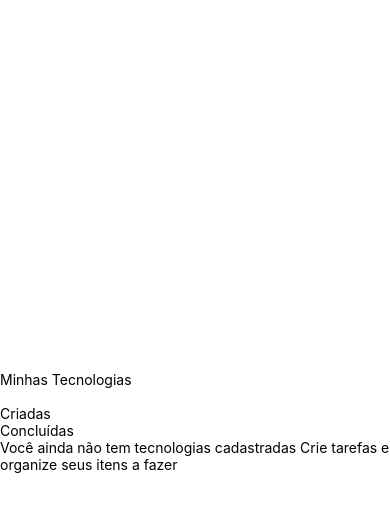
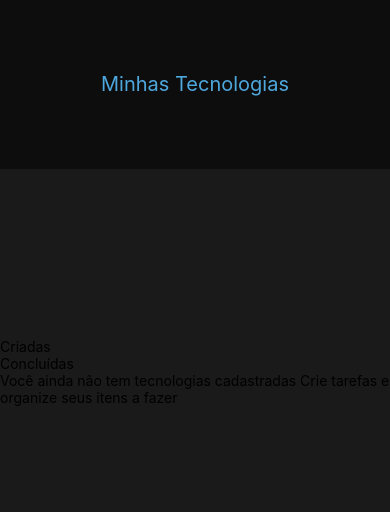
Before and after one commit to Robson-William/pdm-atividade-individual-01, a React Native app: screen / in a window 390 px wide. Shown: the top 512 px of the page. Built offline with nearby package versions, Linux system fonts and the light colour scheme.

Commit message:
Adicionando css do header e cor do background

```diff
--- /dev/null
+++ b/App.theme.ts
@@ -0,0 +1,11 @@
+import { StyleSheet } from "react-native";
+import themes from "./src/global/styles/themes";
+
+const styles = StyleSheet.create({
+    container: {
+      flex: 1,
+      backgroundColor: themes.colors.gray_600,
+    },
+  });
+
+export default styles;
--- a/App.tsx
+++ b/App.tsx
@@ -1,5 +1,8 @@
 import { StatusBar } from 'expo-status-bar';
-import { StyleSheet, View } from 'react-native';
+import { View } from 'react-native';
+
+import styles from './App.theme';
+
 import MyTech from "./src/screens/MyTech/MyTech";
 
 export default function App() {
@@ -10,12 +13,3 @@ export default function App() {
     </View>
   );
 }
-
-const styles = StyleSheet.create({
-  container: {
-    flex: 1,
-    backgroundColor: '#fff',
-    alignItems: 'center',
-    justifyContent: 'center',
-  },
-});
--- a/src/screens/MyTech/MyTech.tsx
+++ b/src/screens/MyTech/MyTech.tsx
@@ -1,19 +1,20 @@
 import { Pressable, Text, TextInput, View } from "react-native";
+import styles from "./styles";
 
 export default function MyTech(){
     return (
-        <View>
-            <View>
-                <Text>Minhas Tecnologias</Text>
+        <>
+            <View style={styles.header}>
+                <Text style={styles.headerText}>Minhas Tecnologias</Text>
             </View>
 
-            <View>
+            <View style={styles.inputBox}>
                 <TextInput></TextInput>
                 <Pressable></Pressable>
             </View>
 
-            <View>
-                <View>
+            <View style={styles.listBody}>
+                <View style={styles.subHeader}>
                     <Text>Criadas</Text>
                     <Text>Concluídas</Text>
                 </View>
@@ -22,6 +23,6 @@ export default function MyTech(){
                     <Text>Você ainda não tem tecnologias cadastradas Crie tarefas e organize seus itens a fazer</Text>
                 </View>
             </View>
-        </View>
+        </>
     )
 }
--- a/src/screens/MyTech/styles.ts
+++ b/src/screens/MyTech/styles.ts
@@ -3,13 +3,20 @@ import themes from "../../global/styles/themes";
 
 const styles = StyleSheet.create({
     header: {
-
+        flex: 1,
+        backgroundColor: themes.colors.gray_700,
+        alignItems: 'center',
+        justifyContent: 'center'
+    },
+    headerText: {
+        color: themes.colors.blue,
+        fontSize: 20
     },
     inputBox: {
-
+        flex: 1
     },
     listBody: {
-
+        flex: 3
     },
     subHeader: {
 
```
